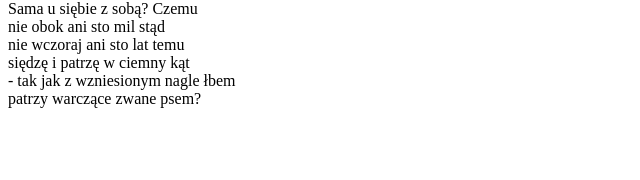
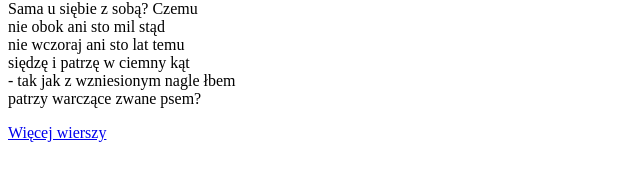
Before and after one commit to Zuz-anna/Git-Start, a plain HTML site: page index.html in a window 1280 px wide. Shown: the part 294-474 px from the top of the page, without its empty margins (0-640 px from the left). Drawn offline with Linux system fonts and the light colour scheme.

Commit message:
Add html for page footer

```diff
--- a/index.html
+++ b/index.html
@@ -40,7 +40,8 @@
   			</div>
   		</div>
     </main>
-    <footer>
+    <footer class="page-footer">
+    	<a href="https://poezja.org/wz/" class="more-poems"><span>Więcej wierszy</a>
     </footer>
   </body>
 
```
